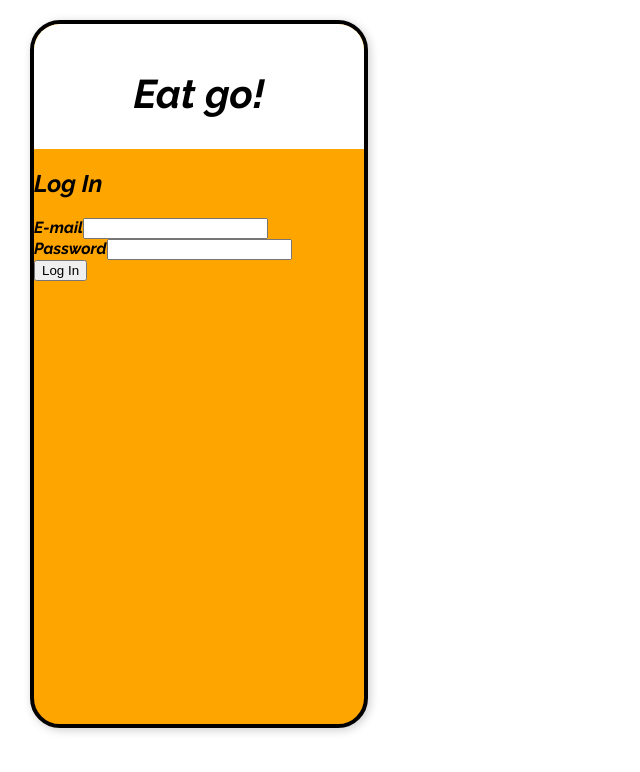
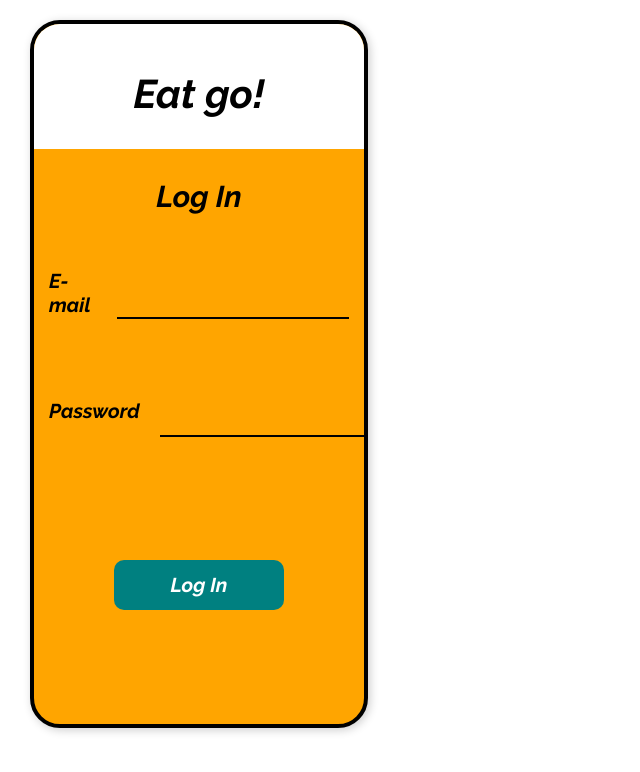
Before and after one commit to CodeSoom/react-week8-assignment-1, a React app: page /login in a window 1280 px wide. Shown: the top 772 px of the page, without its empty margins (0-640 px from the left). Built offline with nearby package versions, Linux system fonts and the light colour scheme.

Commit message:
Login/Logout Page 스타일링

```diff
--- a/src/LoginForm.jsx
+++ b/src/LoginForm.jsx
@@ -1,4 +1,33 @@
 import React, { useCallback } from 'react';
+
+import styled from '@emotion/styled';
+
+import Button from './Button';
+
+const Input = styled.input({
+  fontSize: '18px',
+  backgroundColor: 'orange',
+  position: 'relative',
+  top: '12px',
+  padding: '15px 0',
+  border: 'none',
+  borderBottom: '2px solid black',
+  margin: '0 0 25px 20px',
+  transition: 'border-color 0.3s ease-in-out',
+  '&:focus': {
+    borderColor: 'teal',
+    outline: 'none',
+  },
+});
+
+const InputField = styled.div({
+  fontSize: '20px',
+  display: 'flex',
+  justifyContent: 'space-between',
+  alignItems: 'center',
+  padding: '0 15px',
+  margin: '40px 0 40px 0',
+});
 
 const LoginForm = React.memo(({ fields, onChange, onSubmit }) => {
   const { email, password } = fields;
@@ -10,36 +39,36 @@ const LoginForm = React.memo(({ fields, onChange, onSubmit }) => {
 
   return (
     <>
-      <div>
+      <InputField>
         <label htmlFor="login-email">
           E-mail
         </label>
-        <input
+        <Input
           type="email"
           id="login-email"
           name="email"
           value={email}
           onChange={handleChange}
         />
-      </div>
-      <div>
+      </InputField>
+      <InputField>
         <label htmlFor="login-password">
           Password
         </label>
-        <input
+        <Input
           type="password"
           id="login-password"
           name="password"
           value={password}
           onChange={handleChange}
         />
-      </div>
-      <button
+      </InputField>
+      <Button
         type="button"
         onClick={onSubmit}
       >
         Log In
-      </button>
+      </Button>
     </>
   );
 });
--- a/src/LoginPage.jsx
+++ b/src/LoginPage.jsx
@@ -2,11 +2,13 @@ import React from 'react';
 
 import LoginFormContainer from './LoginFormContainer';
 
+import PageMain from './PageMain';
+
 export default function LoginPage() {
   return (
-    <div>
+    <PageMain>
       <h2>Log In</h2>
       <LoginFormContainer />
-    </div>
+    </PageMain>
   );
 }
--- a/src/LogoutForm.jsx
+++ b/src/LogoutForm.jsx
@@ -1,14 +1,16 @@
 import React from 'react';
+
+import Button from './Button';
 
 export default function LogoutForm({ onClick }) {
   return (
     <>
-      <button
+      <Button
         type="button"
         onClick={onClick}
       >
         Log out
-      </button>
+      </Button>
     </>
   );
 }
```
